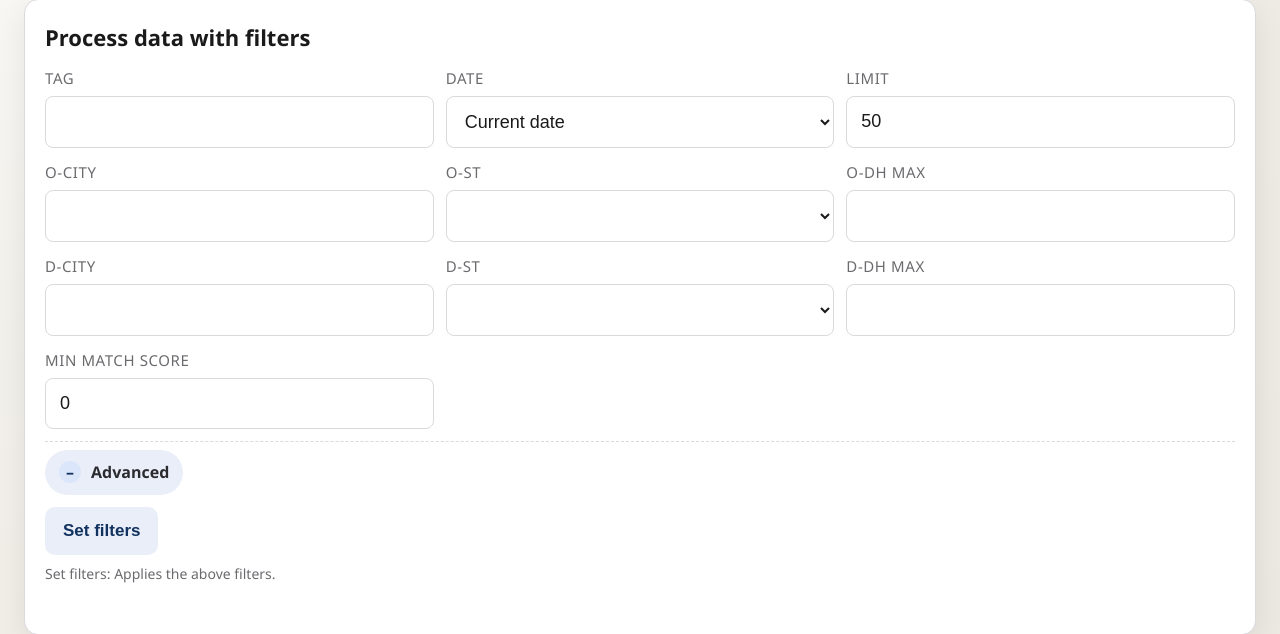
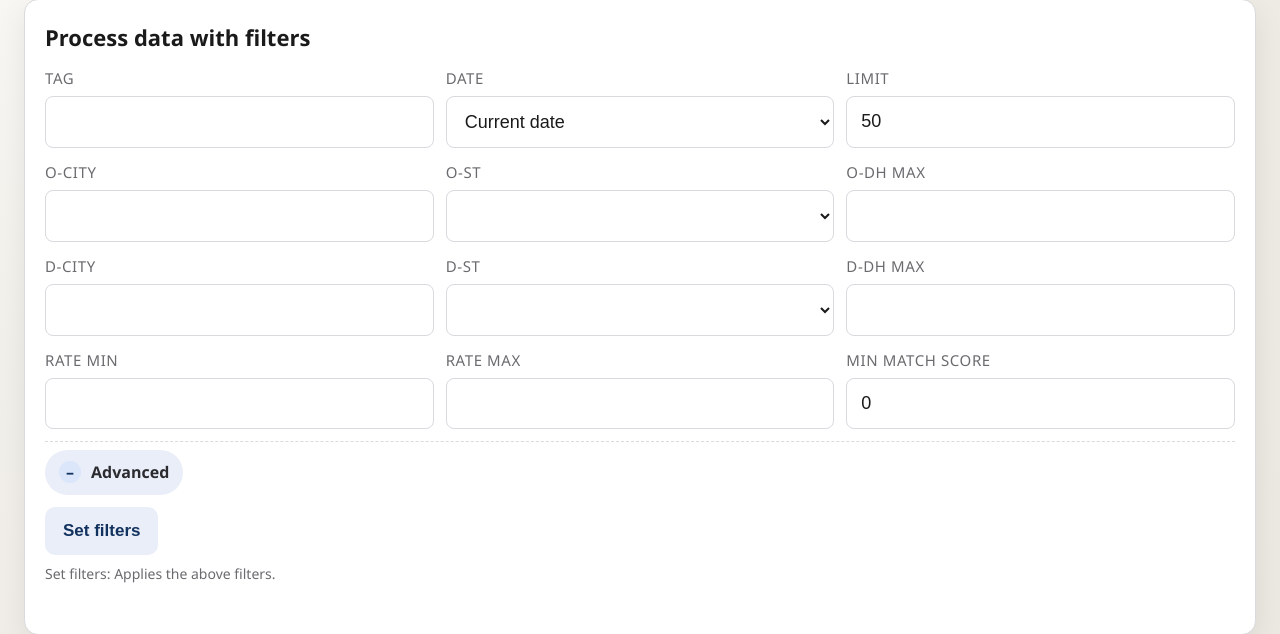
Before and after one commit to k93019/aitruckload, a FastAPI app: page / in a window 1280 px wide, after a click on "Show filters". Shown: the part 457-1091 px from the top of the page. Run offline with FastAPI, Linux system fonts and the light colour scheme.

Commit message:
feat: add rate range filter

```diff
--- a/src/main.py
+++ b/src/main.py
@@ -124,6 +124,8 @@ class ShortlistRequest(BaseModel):
     d_st: Optional[str] = Field(default=None, alias="D-St")
     o_dh_max: Optional[int] = Field(default=None, alias="O-DH")
     d_dh_max: Optional[int] = Field(default=None, alias="D-DH")
+    rate_min: Optional[int] = None
+    rate_max: Optional[int] = None
     replace: Optional[bool] = None
     limit: Optional[int] = None
     only_unscored: Optional[bool] = None
@@ -142,6 +144,8 @@ class LoadsQueryRequest(BaseModel):
     d_st: Optional[str] = Field(default=None, alias="D-St")
     o_dh_max: Optional[int] = Field(default=None, alias="O-DH")
     d_dh_max: Optional[int] = Field(default=None, alias="D-DH")
+    rate_min: Optional[int] = None
+    rate_max: Optional[int] = None
     states: Optional[List[str]] = None
     only_unscored: Optional[bool] = None
     limit: Optional[int] = None
@@ -537,6 +541,8 @@ def run_shortlist(
     d_st: str = "",
     o_dh_max: Optional[int] = None,
     d_dh_max: Optional[int] = None,
+    rate_min: Optional[int] = None,
+    rate_max: Optional[int] = None,
     replace: bool = False,
     limit: int = 200,
     only_unscored: bool = False,
@@ -585,6 +591,16 @@ def run_shortlist(
     if d_dh_max is not None:
         where.append("\"D-DH\" <= ?")
         params.append(d_dh_max)
+
+    rate_expr = "CAST(REPLACE(REPLACE(\"Rate\", '$', ''), ',', '') AS INTEGER)"
+    if rate_min is not None or rate_max is not None:
+        where.append("NULLIF(TRIM(REPLACE(REPLACE(\"Rate\", '$', ''), ',', '')), '') IS NOT NULL")
+    if rate_min is not None:
+        where.append(f"{rate_expr} >= ?")
+        params.append(rate_min)
+    if rate_max is not None:
+        where.append(f"{rate_expr} <= ?")
+        params.append(rate_max)
 
     cols = {row[1] for row in cur.execute("PRAGMA table_info(loads)").fetchall()}
     if only_unscored and "match_score" in cols:
@@ -640,6 +656,8 @@ def query_loads(
     d_st: str = "",
     o_dh_max: Optional[int] = None,
     d_dh_max: Optional[int] = None,
+    rate_min: Optional[int] = None,
+    rate_max: Optional[int] = None,
     states: Optional[List[str]] = None,
     only_unscored: bool = False,
     limit: int = 200,
@@ -682,6 +700,16 @@ def query_loads(
     if d_dh_max is not None:
         where.append("\"D-DH\" <= ?")
         params.append(d_dh_max)
+
+    rate_expr = "CAST(REPLACE(REPLACE(\"Rate\", '$', ''), ',', '') AS INTEGER)"
+    if rate_min is not None or rate_max is not None:
+        where.append("NULLIF(TRIM(REPLACE(REPLACE(\"Rate\", '$', ''), ',', '')), '') IS NOT NULL")
+    if rate_min is not None:
+        where.append(f"{rate_expr} >= ?")
+        params.append(rate_min)
+    if rate_max is not None:
+        where.append(f"{rate_expr} <= ?")
+        params.append(rate_max)
 
     if states:
         placeholders = ",".join(["?"] * len(states))
@@ -831,6 +859,8 @@ def shortlist_endpoint(req: ShortlistRequest) -> dict:
         d_st=req.d_st if req.d_st is not None else "",
         o_dh_max=req.o_dh_max,
         d_dh_max=req.d_dh_max,
+        rate_min=req.rate_min,
+        rate_max=req.rate_max,
         replace=req.replace if req.replace is not None else False,
         limit=req.limit if req.limit is not None else 200,
         only_unscored=req.only_unscored if req.only_unscored is not None else False,
@@ -850,6 +880,8 @@ def loads_query_endpoint(req: LoadsQueryRequest) -> dict:
         d_st=req.d_st if req.d_st is not None else "",
         o_dh_max=req.o_dh_max,
         d_dh_max=req.d_dh_max,
+        rate_min=req.rate_min,
+        rate_max=req.rate_max,
         states=req.states,
         only_unscored=req.only_unscored if req.only_unscored is not None else False,
         limit=req.limit if req.limit is not None else 200,
--- a/src/templates/index.html
+++ b/src/templates/index.html
@@ -514,6 +514,8 @@
             </select>
           </label>
           <label>D-DH max<input id="d_dh" type="number" min="0" step="1" /></label>
+          <label>Rate min<input id="rate_min" type="number" min="0" step="1" /></label>
+          <label>Rate max<input id="rate_max" type="number" min="0" step="1" /></label>
           <label>Min match score
             <input id="min_score" type="number" min="0" step="0.1" value="0" />
           </label>
@@ -609,6 +611,16 @@
       return Math.max(0, parsed);
     }
 
+    function optionalRateInt(value) {
+      const text = String(value ?? "").trim();
+      if (!text) return null;
+      const cleaned = text.replace(/[$,]/g, "");
+      if (!cleaned) return null;
+      const parsed = parseInt(cleaned, 10);
+      if (!Number.isFinite(parsed)) return null;
+      return Math.max(0, parsed);
+    }
+
     function payloadFromForm() {
       const oDh = optionalInt(document.getElementById("o_dh").value);
       const dDh = optionalInt(document.getElementById("d_dh").value);
@@ -622,6 +634,8 @@
         "D-St": document.getElementById("d_st").value,
         "O-DH": oDh,
         "D-DH": dDh,
+        rate_min: optionalRateInt(document.getElementById("rate_min").value),
+        rate_max: optionalRateInt(document.getElementById("rate_max").value),
         limit: limit,
         only_unscored: document.getElementById("only_unscored").value === "true",
         replace: document.getElementById("replace").value === "true"
@@ -865,6 +879,8 @@
       document.getElementById("d_city").value = "";
       document.getElementById("d_st").value = "";
       document.getElementById("d_dh").value = "";
+      document.getElementById("rate_min").value = "";
+      document.getElementById("rate_max").value = "";
       document.getElementById("min_score").value = "0";
       document.getElementById("only_unscored").value = "false";
       document.getElementById("replace").value = "true";
```
Also changed, not shown: 1 other file.
